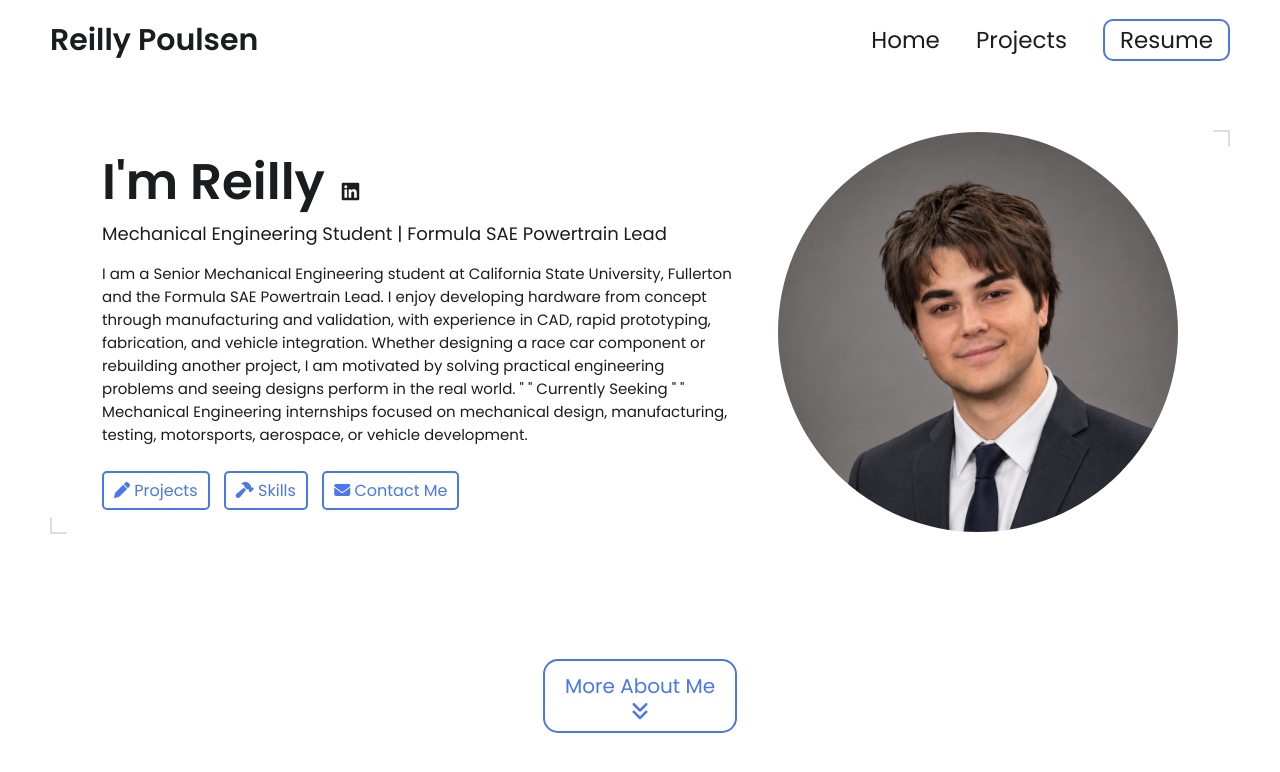
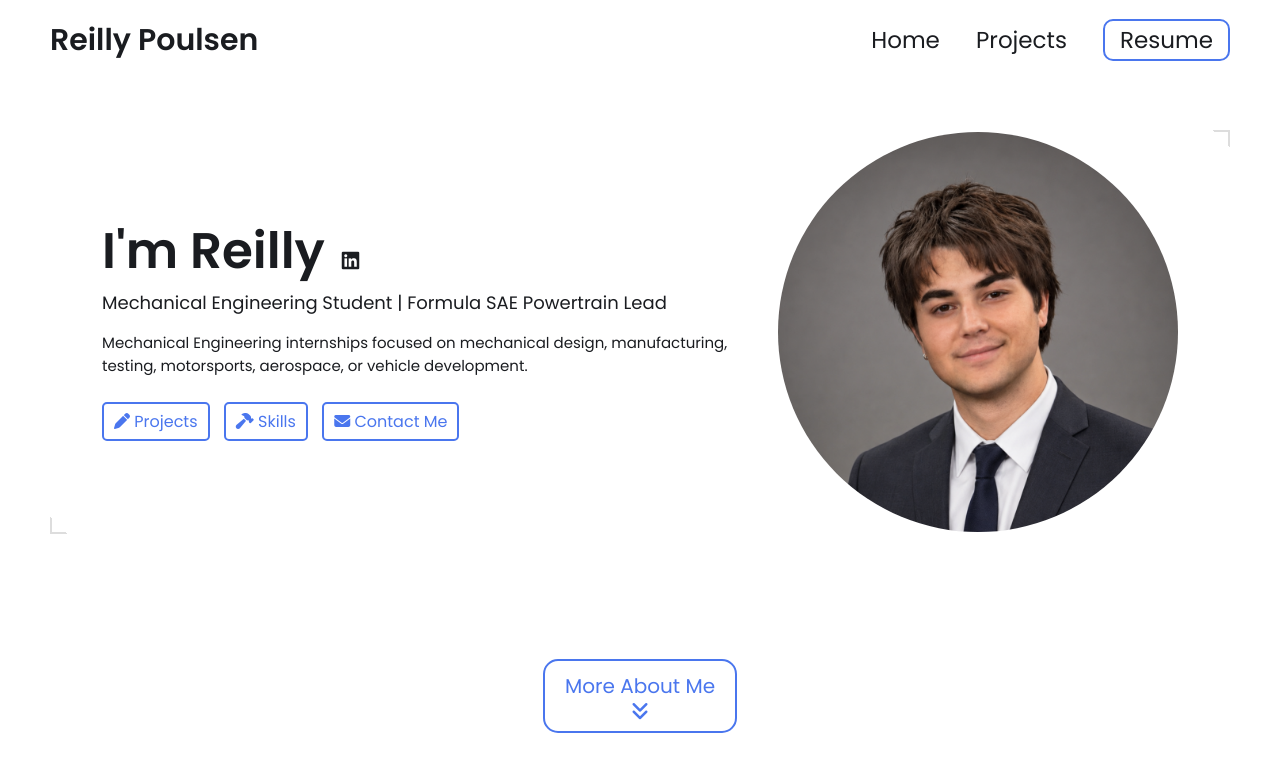
Before and after one commit to Reilly-P-12/Reilly-P-12.github.io, a Jekyll site: the page built from index.html, in a window 1280 px wide and 900 px high. Shown: the top 772 px of the window. Built offline with Jekyll 4.4.1, drawn with Linux system fonts in a browser that asks for light colours; part of the change alters nothing that is shown.

Commit message:
Update _config.yml

```diff
--- a/_config.yml
+++ b/_config.yml
@@ -11,9 +11,9 @@ description: >-
       and vehicle integration. Whether designing a race car component or rebuilding another project,
       I am motivated by solving practical engineering problems and seeing designs perform in the real world.
 
-      " " Currently Seeking
-
-      " "  Mechanical Engineering internships focused on mechanical design, manufacturing, testing,
+sub-section title: Currently Seeking
+description: >-
+      Mechanical Engineering internships focused on mechanical design, manufacturing, testing,
       motorsports, aerospace, or vehicle development.
 
 # Profile image
```
